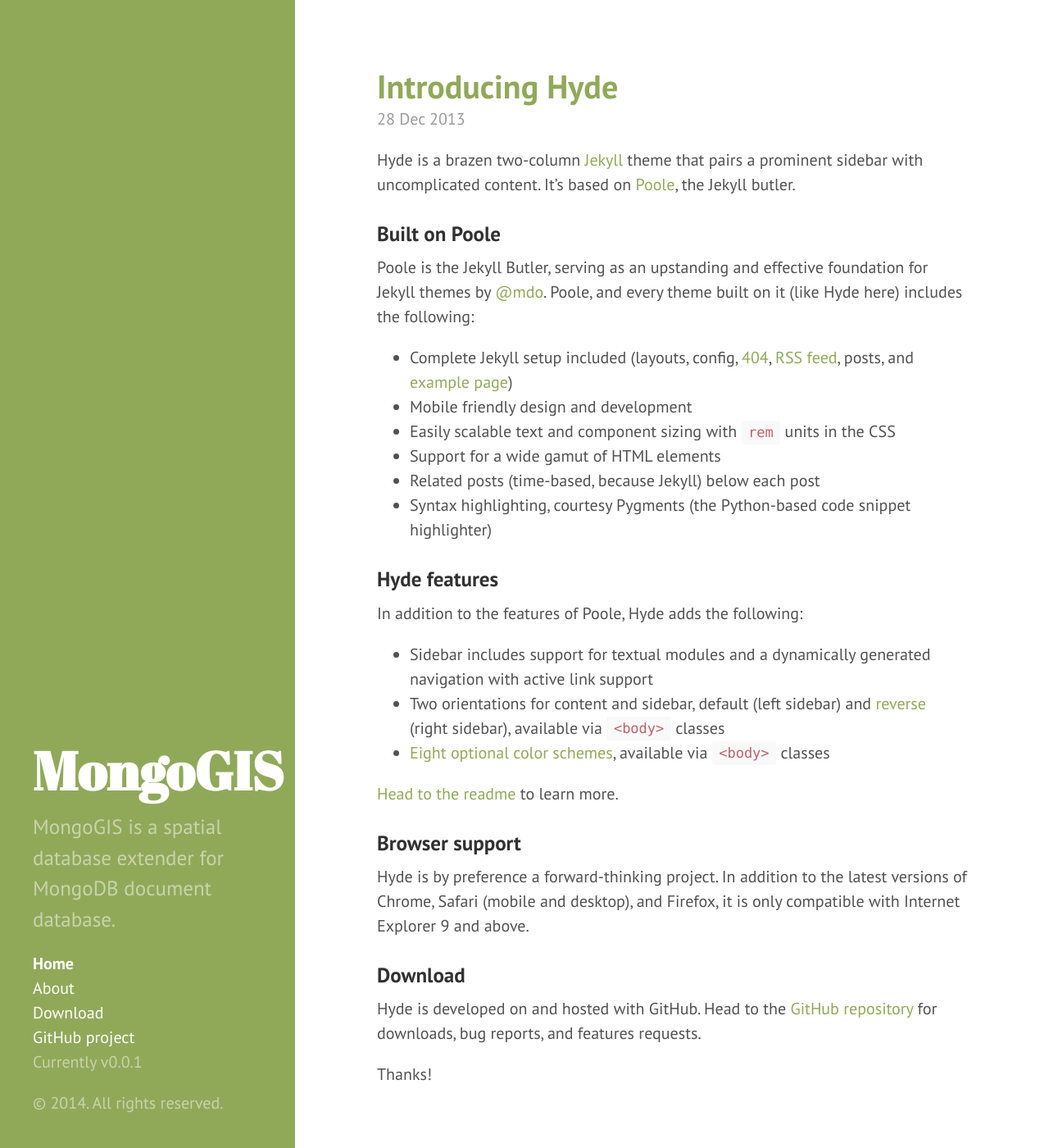
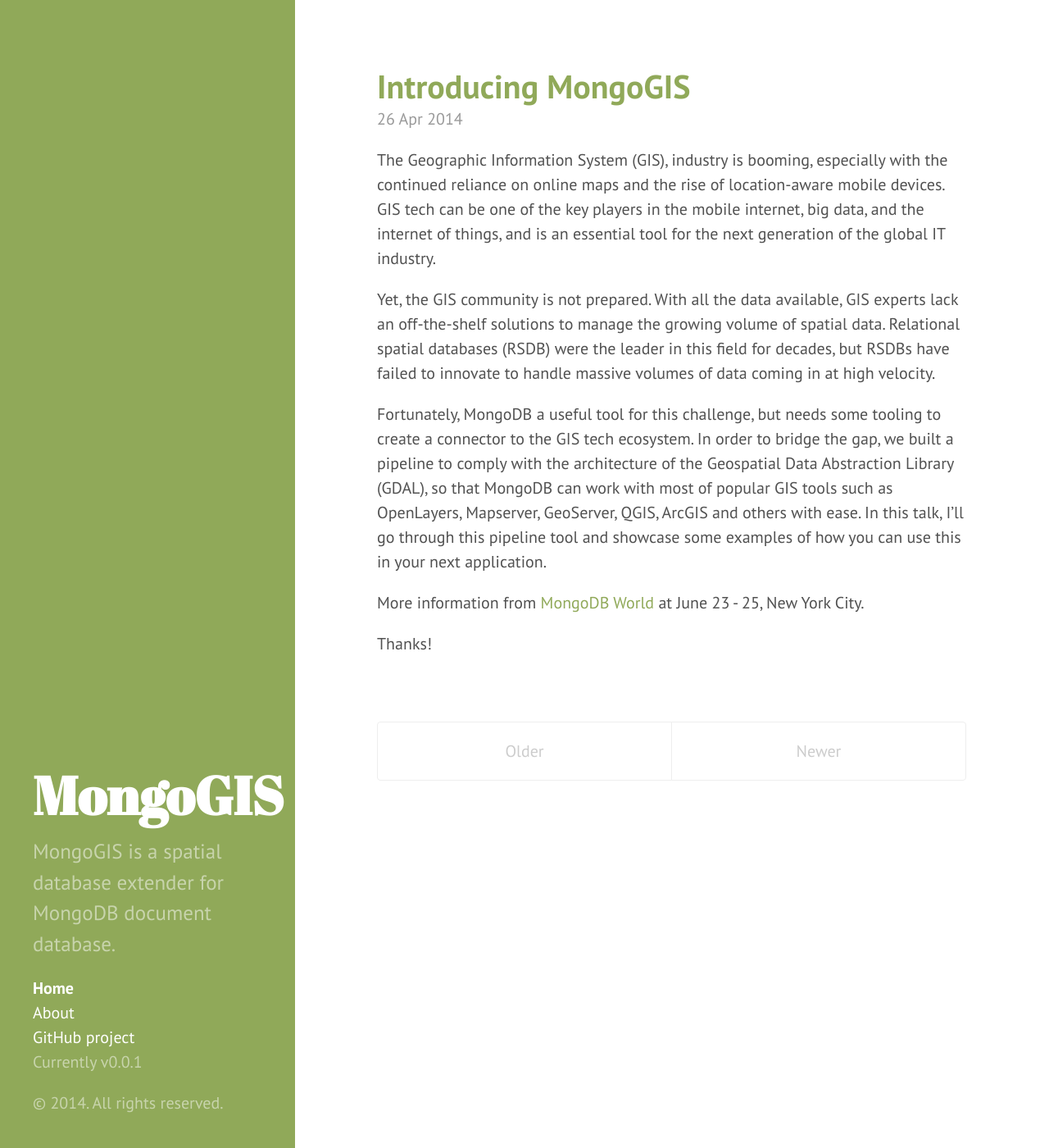
Before and after one commit to mongogis/mongogis.github.io, a Jekyll site: the page built from index.html, in a window 1280 px wide and 1400 px high. Shown: the whole window at 82% size. Built offline with Jekyll 4.4.1, drawn with Linux system fonts in a browser that asks for light colours; Markdown is read by kramdown in place of the engine named in the settings; the list of posts is cut into pages by our own code; some of the changed text lies outside the part shown.

Commit message:
add post

```diff
--- a/_config.yml
+++ b/_config.yml
@@ -7,7 +7,7 @@ permalink:        pretty
 
 # Setup
 title:            MongoGIS
-tagline:          'Using NoSQL For Big Geo-Spatial Data By MongoGIS'
+tagline:          'Giving MongoDB the Way to Play with the GIS Community'
 description:      'MongoGIS is a spatial database extender for MongoDB document database.'
 url:              http://www.mongogis.org
 
@@ -15,7 +15,7 @@ author:
   name:           'geosky'
   url:            https://twitter.com/geosky
 
-paginate:         5
+paginate:         1
 
 # Custom vars
 version:          0.0.1
--- a/_includes/sidebar.html
+++ b/_includes/sidebar.html
@@ -26,7 +26,6 @@
         {% endif %}
       {% endfor %}
 
-      <li class="sidebar-nav-item"><a href="{{ site.github.repo }}/archive/v{{ site.version }}.zip">Download</a></li>
       <li class="sidebar-nav-item"><a href="{{ site.github.repo }}">GitHub project</a></li>
       <li class="sidebar-nav-item">Currently v{{ site.version }}</li>
     </ul>
--- a/_posts/2012-02-06-whats-jekyll.md
+++ /dev/null
@@ -1,12 +0,0 @@
----
-layout: post
-title: What's Jekyll?
----
-
-[Jekyll](http://jekyllrb.com) is a static site generator, an open-source tool for creating simple yet powerful websites of all shapes and sizes. From [the project's readme](https://github.com/mojombo/jekyll/blob/master/README.markdown):
-
-  > Jekyll is a simple, blog aware, static site generator. It takes a template directory [...] and spits out a complete, static website suitable for serving with Apache or your favorite web server. This is also the engine behind GitHub Pages, which you can use to host your project’s page or blog right here from GitHub.
-
-It's an immensely useful tool and one we encourage you to use here with Hyde.
-
-Find out more by [visiting the project on GitHub](https://github.com/mojombo/jekyll).
--- a/_posts/2012-02-07-example-content.md
+++ /dev/null
@@ -1,55 +0,0 @@
----
-layout: post
-title: Example content
----
-
-This blog post shows a few different types of content that's supported and styled with Hyde. Basic typography, images, and code are all supported.
-
------
-
-Cum sociis natoque penatibus et magnis <a href="#">dis parturient montes</a>, nascetur ridiculus mus. Aenean eu leo quam. Pellentesque ornare sem lacinia quam venenatis vestibulum. Sed posuere consectetur est at lobortis. Cras mattis consectetur purus sit amet fermentum.
-
-> Curabitur blandit tempus porttitor. **Nullam quis risus eget urna mollis** ornare vel eu leo. Nullam id dolor id nibh ultricies vehicula ut id elit.
-
-Etiam porta *sem malesuada magna* mollis euismod. Cras mattis consectetur purus sit amet fermentum. Aenean lacinia bibendum nulla sed consectetur.
-
-## Heading
-
-Vivamus sagittis lacus vel augue laoreet rutrum faucibus dolor auctor. Duis mollis, est non commodo luctus, nisi erat porttitor ligula, eget lacinia odio sem nec elit. Morbi leo risus, porta ac consectetur ac, vestibulum at eros.
-
-### Sub-heading
-
-Cum sociis natoque penatibus et magnis dis parturient montes, nascetur ridiculus mus.
-
-{% highlight js %}
-// Example can be run directly in your JavaScript console
-
-// Create a function that takes two arguments and returns the sum of those arguments
-var adder = new Function("a", "b", "return a + b");
-
-// Call the function
-adder(2, 6);
-// > 8
-{% endhighlight %}
-
-Aenean lacinia bibendum nulla sed consectetur. Etiam porta sem malesuada magna mollis euismod. Fusce dapibus, tellus ac cursus commodo, tortor mauris condimentum nibh, ut fermentum massa.
-
-### Sub-heading
-
-Cum sociis natoque penatibus et magnis dis parturient montes, nascetur ridiculus mus. Aenean lacinia bibendum nulla sed consectetur. Etiam porta sem malesuada magna mollis euismod. Fusce dapibus, tellus ac cursus commodo, tortor mauris condimentum nibh, ut fermentum massa justo sit amet risus.
-
-* Praesent commodo cursus magna, vel scelerisque nisl consectetur et.
-* Donec id elit non mi porta gravida at eget metus.
-* Nulla vitae elit libero, a pharetra augue.
-
-Donec ullamcorper nulla non metus auctor fringilla. Nulla vitae elit libero, a pharetra augue.
-
-1. Vestibulum id ligula porta felis euismod semper.
-2. Cum sociis natoque penatibus et magnis dis parturient montes, nascetur ridiculus mus.
-3. Maecenas sed diam eget risus varius blandit sit amet non magna.
-
-Cras mattis consectetur purus sit amet fermentum. Sed posuere consectetur est at lobortis.
-
------
-
-Want to see something else added? <a href="https://github.com/mdo/hyde/issues/new">Open an issue.</a>
--- a/_posts/2013-12-28-introducing-hyde.md
+++ /dev/null
@@ -1,37 +0,0 @@
----
-layout: post
-title: Introducing Hyde
----
-
-Hyde is a brazen two-column [Jekyll](http://jekyllrb.com) theme that pairs a prominent sidebar with uncomplicated content. It's based on [Poole](http://getpoole.com), the Jekyll butler.
-
-### Built on Poole
-
-Poole is the Jekyll Butler, serving as an upstanding and effective foundation for Jekyll themes by [@mdo](https://twitter.com/mdo). Poole, and every theme built on it (like Hyde here) includes the following:
-
-* Complete Jekyll setup included (layouts, config, [404](/404), [RSS feed](/atom.xml), posts, and [example page](/about))
-* Mobile friendly design and development
-* Easily scalable text and component sizing with `rem` units in the CSS
-* Support for a wide gamut of HTML elements
-* Related posts (time-based, because Jekyll) below each post
-* Syntax highlighting, courtesy Pygments (the Python-based code snippet highlighter)
-
-### Hyde features
-
-In addition to the features of Poole, Hyde adds the following:
-
-* Sidebar includes support for textual modules and a dynamically generated navigation with active link support
-* Two orientations for content and sidebar, default (left sidebar) and [reverse](https://github.com/poole/lanyon#reverse-layout) (right sidebar), available via `<body>` classes
-* [Eight optional color schemes](https://github.com/poole/hyde#themes), available via `<body>` classes
-
-[Head to the readme](https://github.com/poole/hyde#readme) to learn more.
-
-### Browser support
-
-Hyde is by preference a forward-thinking project. In addition to the latest versions of Chrome, Safari (mobile and desktop), and Firefox, it is only compatible with Internet Explorer 9 and above.
-
-### Download
-
-Hyde is developed on and hosted with GitHub. Head to the <a href="https://github.com/poole/hyde">GitHub repository</a> for downloads, bug reports, and features requests.
-
-Thanks!
--- /dev/null
+++ b/_posts/2014-04-26-introducing-mongogis.md
@@ -0,0 +1,17 @@
+---
+layout: post
+title: Introducing MongoGIS
+---
+
+The Geographic Information System (GIS), industry is booming, especially with the continued reliance on online maps and the rise of location-aware mobile devices. GIS tech can be one of the key players in the mobile internet, big data, and the internet of things, and is an essential tool for the next generation of the global IT industry.
+
+
+Yet, the GIS community is not prepared. With all the data available, GIS experts lack an off-the-shelf solutions to manage the growing volume of spatial data. Relational spatial databases (RSDB) were the leader in this field for decades, but RSDBs have failed to innovate to handle massive volumes of data coming in at high velocity.
+
+
+Fortunately, MongoDB a useful tool for this challenge, but needs some tooling to create a connector to the GIS tech ecosystem. In order to bridge the gap, we built a pipeline to comply with the architecture of the Geospatial Data Abstraction Library (GDAL), so that MongoDB can work with most of popular GIS tools such as OpenLayers, Mapserver, GeoServer, QGIS, ArcGIS and others with ease. In this talk, I'll go through this pipeline tool and showcase some examples of how you can use this in your next application.
+
+More information from [MongoDB World](http://world.mongodb.com/mongodb-world/session/giving-mongodb-way-play-gis-community) at June 23 - 25, New York City.
+
+
+Thanks!
--- a/about.md
+++ b/about.md
@@ -4,27 +4,7 @@ title: About
 ---
 
 <p class="message">
-  Hey there! This page is included as an example. Feel free to customize it for your own use upon downloading. Carry on!
+  We need your help! We hope your join us!
 </p>
 
-In the novel, *The Strange Case of Dr. Jeykll and Mr. Hyde*, Mr. Poole is Dr. Jekyll's virtuous and loyal butler. Similarly, Poole is an upstanding and effective butler that helps you build Jekyll themes. It's made by [@mdo](https://twitter.com/mdo).
-
-There are currently two themes built on Poole:
-
-* [Hyde](http://hyde.getpoole.com)
-* [Lanyon](http://lanyon.getpoole.com)
-
-Learn more and contribute on [GitHub](https://github.com/poole).
-
-## Setup
-
-Some fun facts about the setup of this project include:
-
-* Built for [Jekyll](http://jekyllrb.com)
-* Developed on GitHub and hosted for free on [GitHub Pages](https://pages.github.com)
-* Coded with [Sublime Text 2](http://sublimetext.com), an amazing code editor
-* Designed and developed while listening to music like [Blood Bros Trilogy](https://soundcloud.com/maddecent/sets/blood-bros-series)
-
-Have questions or suggestions? Feel free to [open an issue on GitHub](https://github.com/poole/issues/new) or [ask me on Twitter](https://twitter.com/mdo).
-
 Thanks for reading!
--- a/rakefile.rb
+++ b/rakefile.rb
@@ -6,7 +6,7 @@ CONFIG = {
 
 desc "Launch preview environment"
 task :preview do
-  sh "jekyll serve -w"
+  sh "jekyll serve -w --port 8081"
 end # task :preview
 
 desc "Begin a new post in #{CONFIG['posts']}"
```
